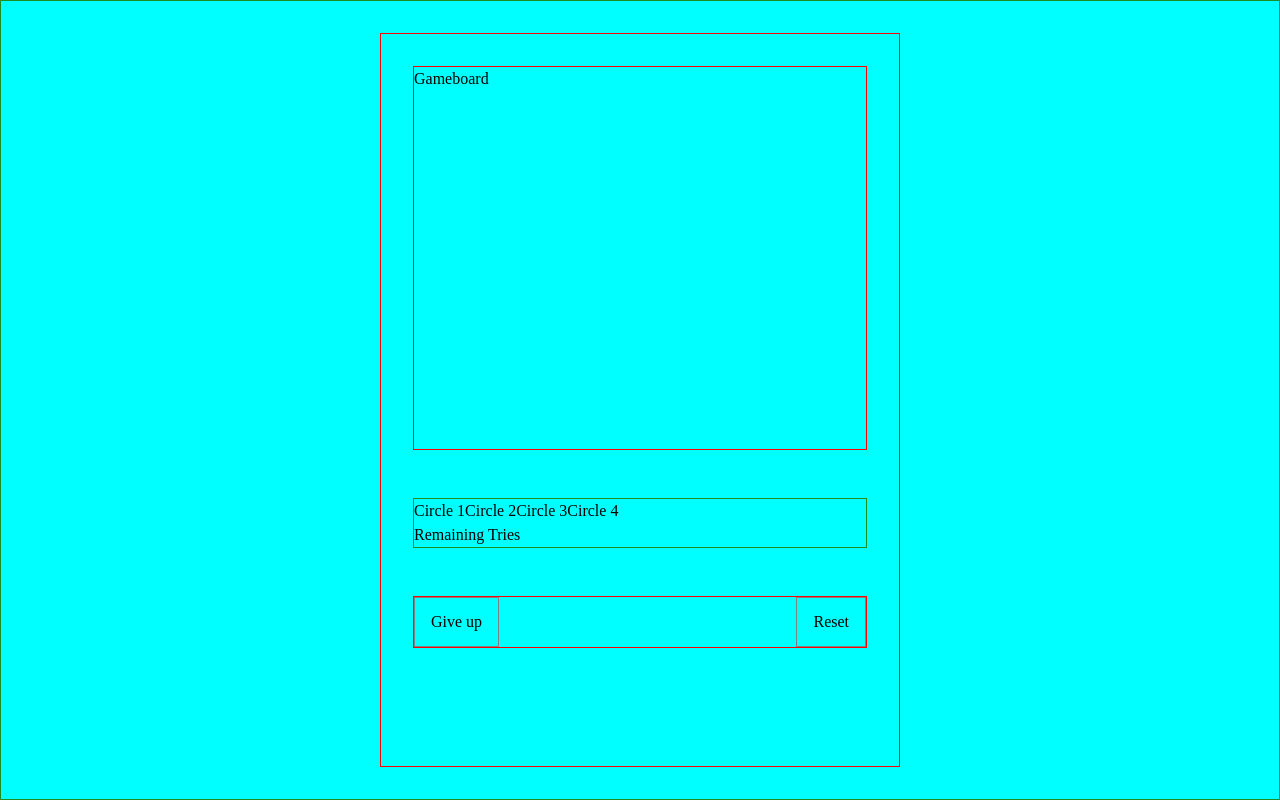
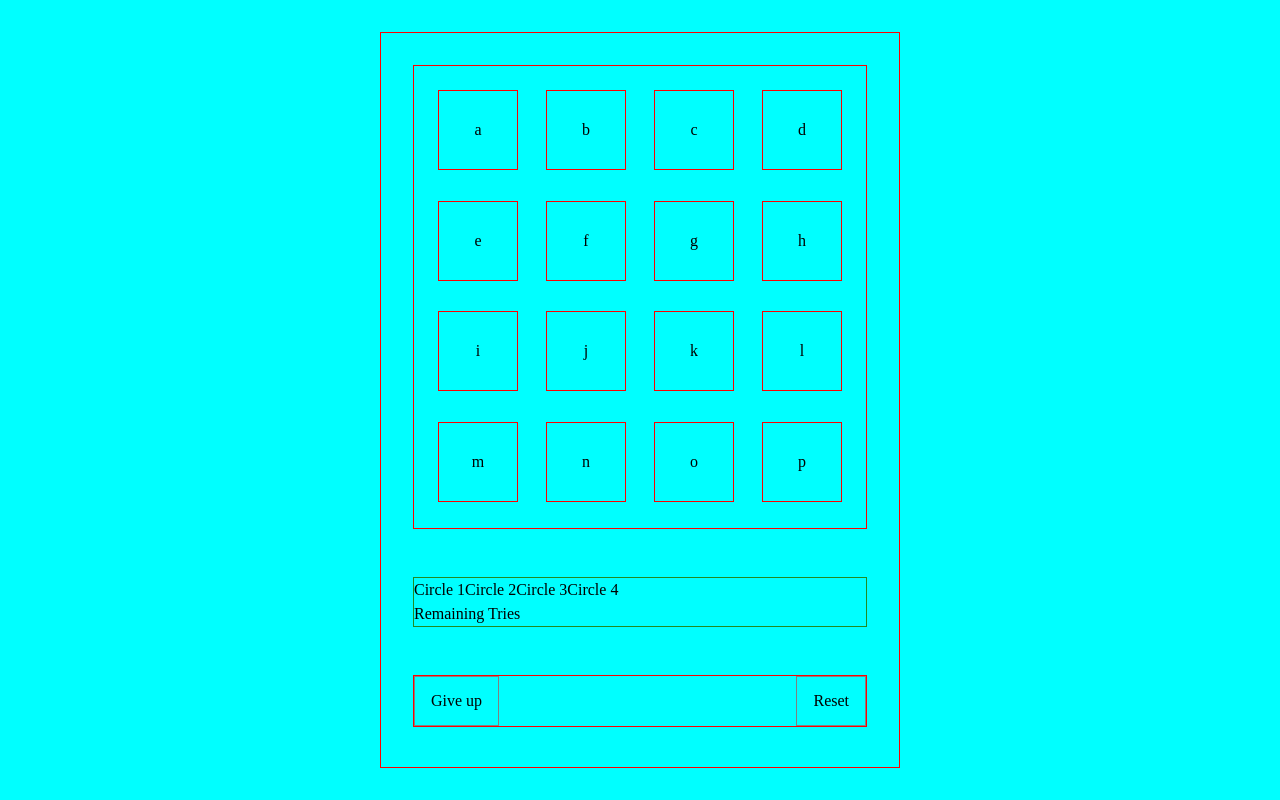
Before and after one commit to Sensationull/simple-connections, a React (Vite) app: page / in a window 1280 px wide. Built offline with nearby package versions, Linux system fonts and the light colour scheme.

Commit message:
added wordTile functionality, next business logic

```diff
--- a/src/game/Gameboard.css
+++ b/src/game/Gameboard.css
@@ -1,5 +1,12 @@
 .gameboard-container {
-    height: 24rem;
+    height: 29rem;
     width: 100%;
     border: 1px solid red;
+    padding: 1.5rem;
+    display: flex;
+    flex-wrap: wrap;
+    column-gap: 1.75rem;
+    row-gap: 1.75rem;
+    /* We may need to revisit this as time goes on */
+
 }
--- a/src/game/Gameboard.tsx
+++ b/src/game/Gameboard.tsx
@@ -1,4 +1,5 @@
 import "./Gameboard.css";
+import WordTile from "./WordTile";
 
 const Gameboard = () => {
   /*
@@ -6,7 +7,31 @@ const Gameboard = () => {
     needs to share the number of attempts with remainingTries
     needs to respond to reset and give up buttons
     */
-  return <div className="gameboard-container">Gameboard</div>;
+  const testWords = [
+    "a",
+    "b",
+    "c",
+    "d",
+    "e",
+    "f",
+    "g",
+    "h",
+    "i",
+    "j",
+    "k",
+    "l",
+    "m",
+    "n",
+    "o",
+    "p",
+  ];
+  return (
+    <div className="gameboard-container">
+      {testWords.map((word) => (
+        <WordTile word={word} />
+      ))}
+    </div>
+  );
 };
 
 export default Gameboard;
--- /dev/null
+++ b/src/game/WordTile.css
@@ -0,0 +1,8 @@
+.word-container {
+    height: 5rem;
+    width: 5rem;
+    border: 1px solid red;
+    display: flex;
+    align-items: center;
+    justify-content: center;
+}
--- /dev/null
+++ b/src/game/WordTile.tsx
@@ -0,0 +1,11 @@
+import "./WordTile.css";
+
+type WordTileProps = {
+  word: string;
+};
+
+const WordTile = ({ word }: WordTileProps) => {
+  return <div className="word-container">{word}</div>;
+};
+
+export default WordTile;
--- a/src/index.css
+++ b/src/index.css
@@ -1,7 +1,7 @@
 @import url("./reset.css");
 
 .container {
-  border: 1px solid forestgreen;
+  /* border: 1px solid forestgreen; */
   background-color: aqua;
   height: 100vh;
   width: 100vw;
```
